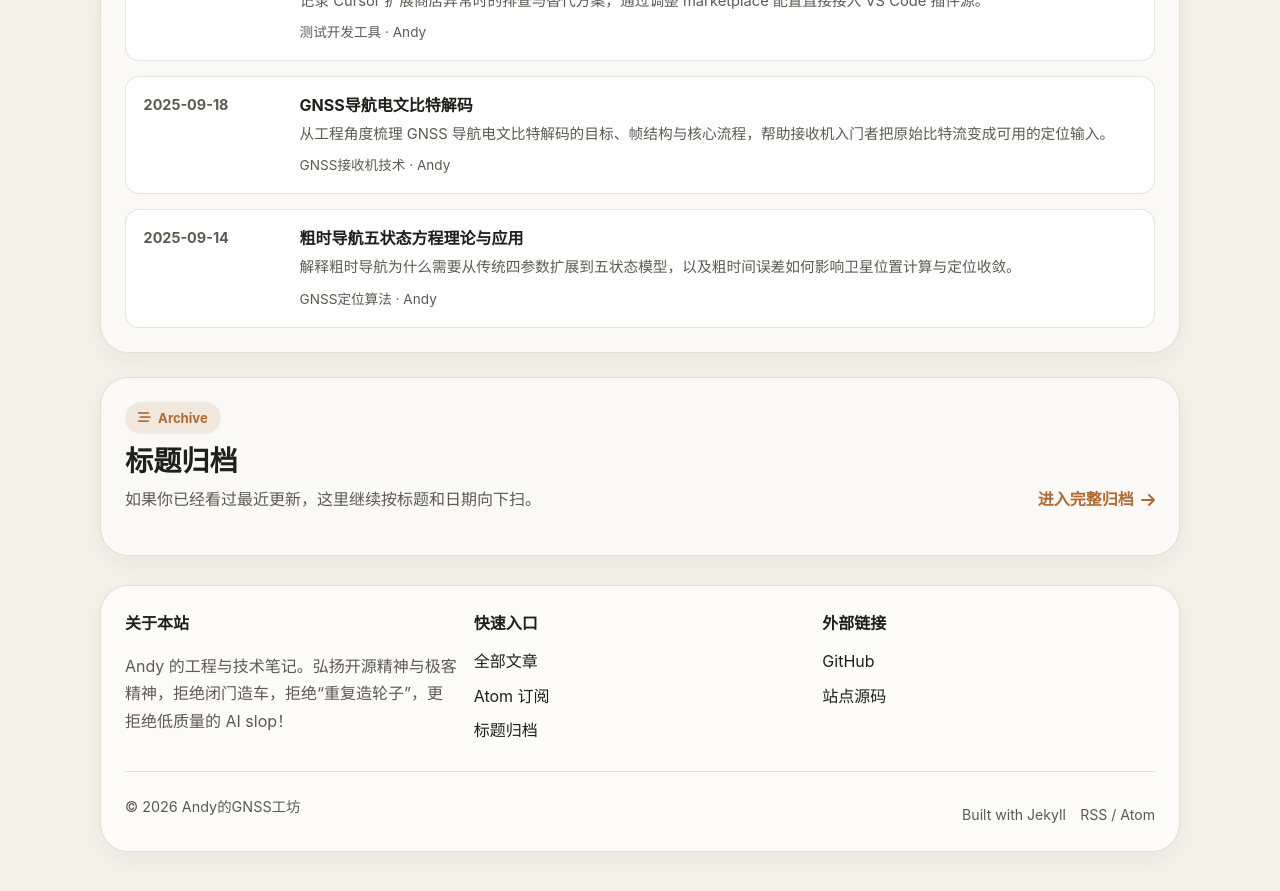
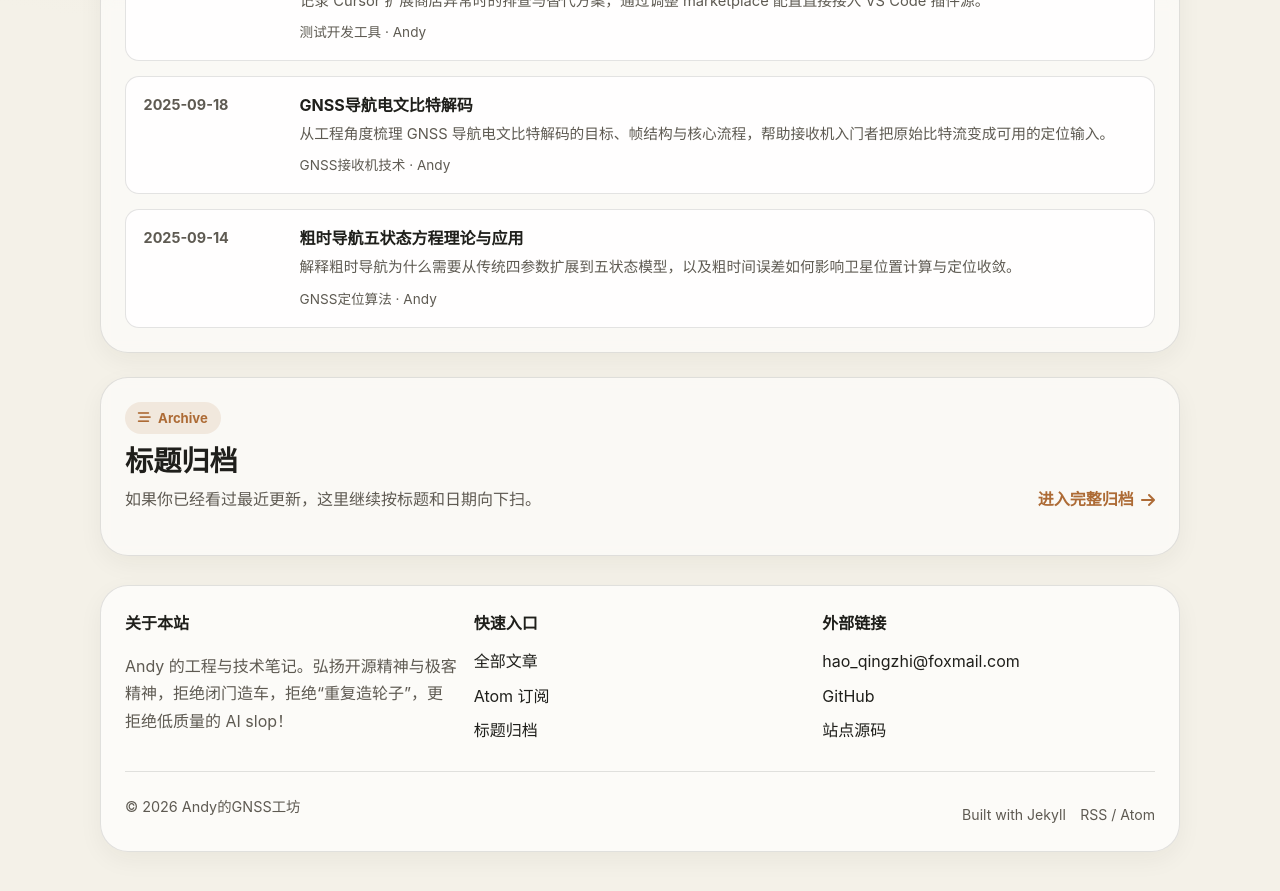
Before and after one commit to shenqislx/gnss-workshop.github.io, a Jekyll site: the page built from index.html, in a window 1280 px wide and 900 px high, scrolled down 770 px. Shown: the top 891 px of the window. Built offline with Jekyll 4.4.1, drawn with Linux system fonts in a browser that asks for light colours.

Commit message:
Add visible email contact links to site footers

```diff
--- a/_layouts/article.html
+++ b/_layouts/article.html
@@ -130,6 +130,7 @@
                     <h3 class="footer-title">继续关注</h3>
                     <div class="footer-links">
                         <a href="{{ '/articles/feed.xml' | relative_url }}">订阅 Atom</a>
+                        <a href="mailto:hao_qingzhi@foxmail.com">hao_qingzhi@foxmail.com</a>
                         <a href="https://github.com/shenqislx" target="_blank" rel="noopener noreferrer">访问 GitHub</a>
                     </div>
                 </div>
--- a/index.html
+++ b/index.html
@@ -125,6 +125,7 @@
                 <div>
                     <h3 class="footer-title">外部链接</h3>
                     <div class="footer-links">
+                        <a href="mailto:hao_qingzhi@foxmail.com">hao_qingzhi@foxmail.com</a>
                         <a href="https://github.com/shenqislx" target="_blank" rel="noopener noreferrer">GitHub</a>
                         <a href="https://github.com/shenqislx/gnss-workshop.github.io" target="_blank" rel="noopener noreferrer">站点源码</a>
                     </div>
```
